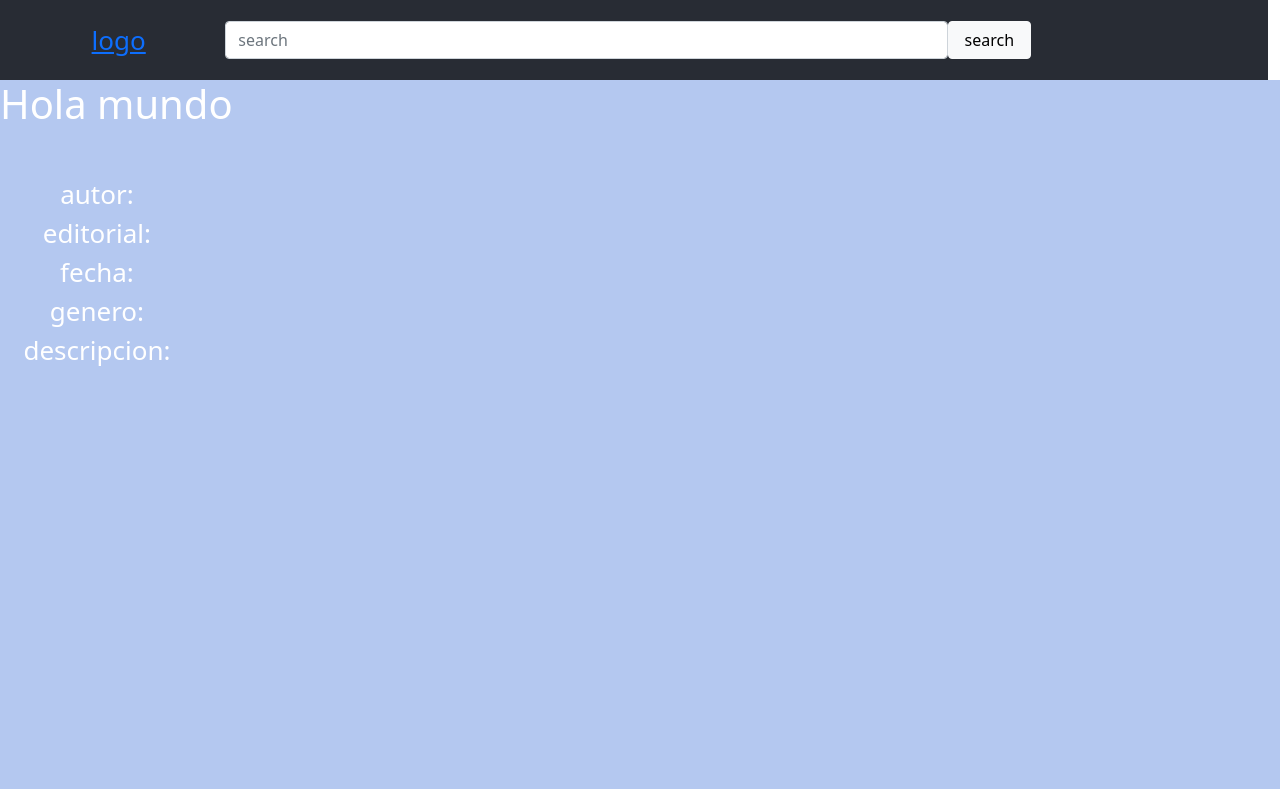
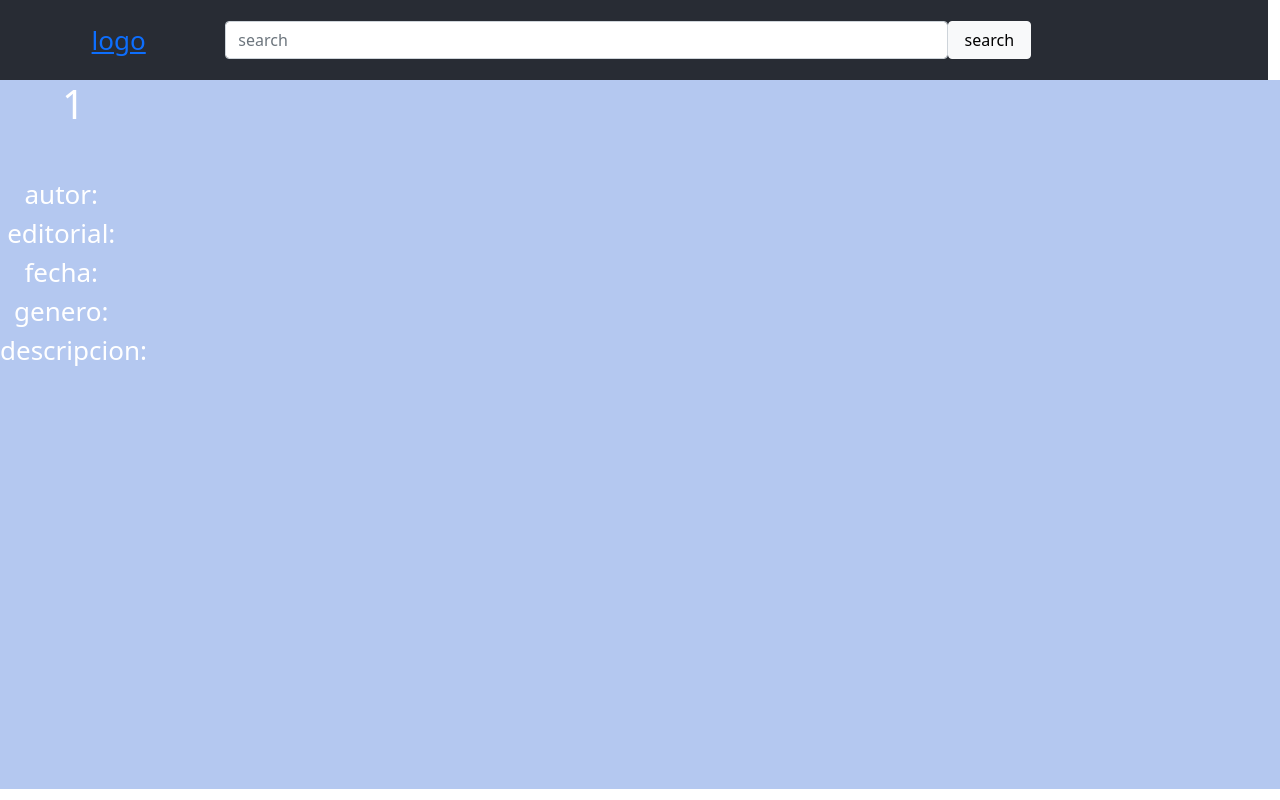
Before and after one commit to GreyVict0ry/bookshelf, a React (Create React App) app: page /books/1 in a window 1280 px wide. Built offline with nearby package versions, Linux system fonts and the light colour scheme.

Commit message:
Update (detailsBook): use params of url

```diff
--- a/src/App.js
+++ b/src/App.js
@@ -23,8 +23,7 @@ function App() {
           <Switch>
             <Route path="/" element={<Bookseller key={"BS000001"}
                                                   genderslist={genders}/>}/>
-            {/* <Route path="/books/:key" element={<DetailsBook key="1" title="test" author="test" publisher="test" publishedDate="test" categories="test" description="test"/>}/> */}
-            <Route path="/books/:key" element={<DetailsBook/>}/>
+            <Route path="/books/:idBook" element={<DetailsBook bookId="lmao"/>}/>
           </Switch>
         </main>
       </div>
--- a/src/components/detailsBook.js
+++ b/src/components/detailsBook.js
@@ -1,11 +1,23 @@
-import { Link } from "react-router-dom";
-
+import { useParams } from "react-router-dom";
+import bookService from "../services/bookService";
 
 //Create the complement who contain the relevant book's information
 export function DetailsBook(props){
+    let idBook = useParams().idBook;
+
+    // bookService.getById(idBook)
+    //     .then(
+    //         (data)=>{
+    //             this.setState({
+    //             books: data
+    //             });
+    //         }
+    //     );
+
+    console.log(idBook);
     return(
         <div>
-            <h1>Hola mundo</h1>
+            <h1>{idBook}</h1>
             <img src=""/>
             <div className="col-10">
                 <div>{props.title}</div>
--- a/src/components/sliderBook.jsx
+++ b/src/components/sliderBook.jsx
@@ -34,7 +34,7 @@ class SliderBook extends Component{
       let booksInShelf = [];
       let bookInHand = j * this.shelfSize
       for (let i = 0; i < this.shelfSize || i < ((bookInHand)-lenghBooks) ; i++) {
-        booksInShelf.push(<Books key={this.state.books[i+(bookInHand)].id}
+        booksInShelf.push(<Books key={Math.random()}
                                  idBook={this.state.books[i+(bookInHand)].id}
                                  title={this.state.books[i+(bookInHand)].volumeInfo.title}
                                  thumbnail={this.state.books[i+(bookInHand)].volumeInfo.imageLinks.smallThumbnail}/>);
--- a/src/services/bookService.js
+++ b/src/services/bookService.js
@@ -28,9 +28,9 @@ const bookService = {
         }
     ),
     //Function receives a id and that return the book with that id.
-    get: (id) => new Promise(
+    getById: (id) => new Promise(
         (resolve, reject) => {
-            API.get(BOOK_ENDPOINTS.LIST_BOOK + "/volumes" + id)
+            API.get(BOOK_ENDPOINTS.LIST_BOOK + "/volumes/" + id)
             .then(
                 res => res.data.data.book
             ).then(
```
